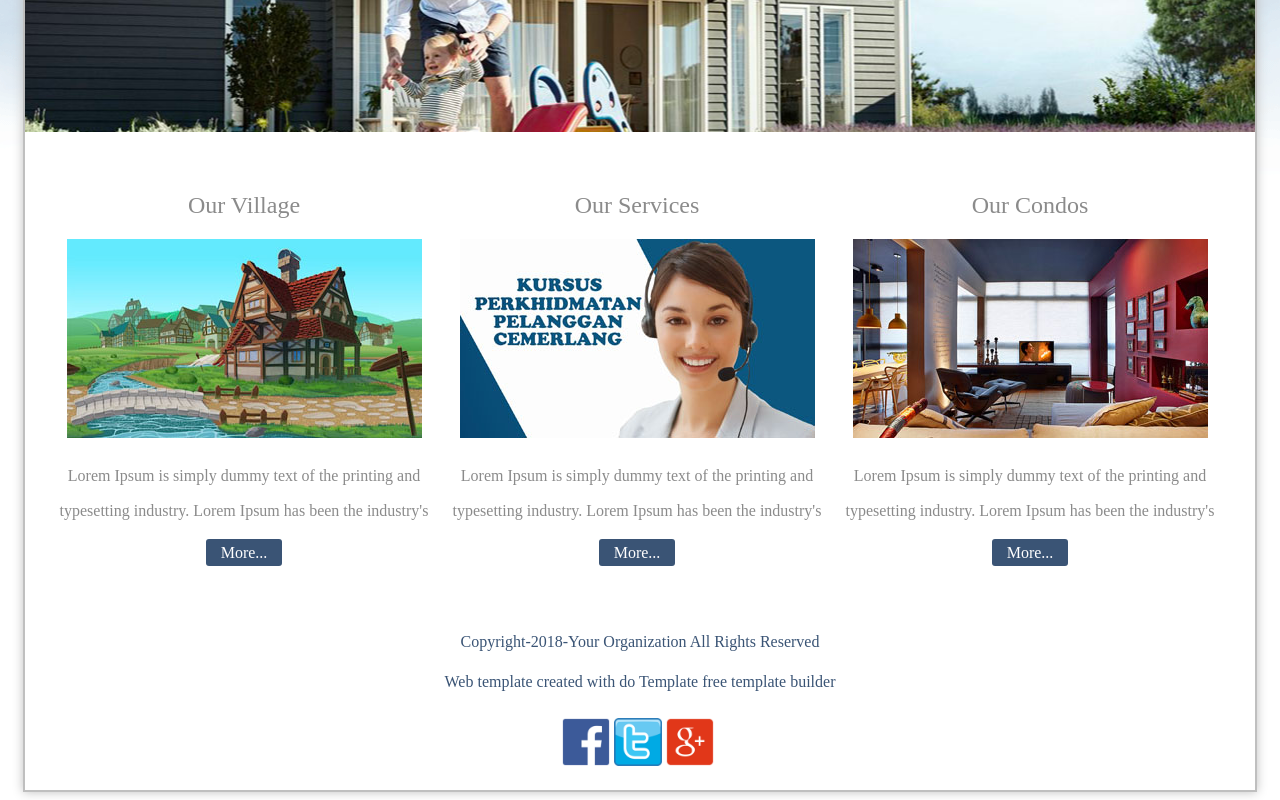
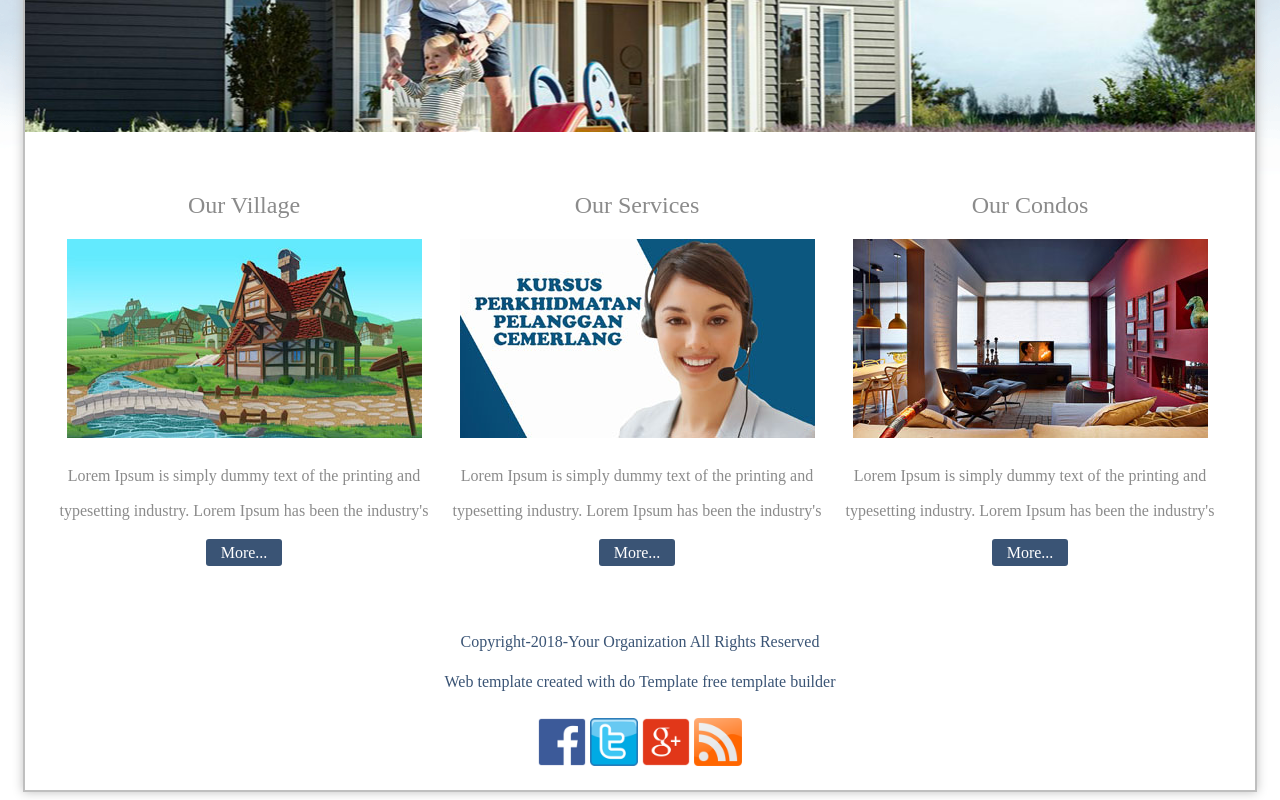
Before and after one commit to sojibyes/html, a plain HTML site: page index.html in a window 1280 px wide. Shown: the part 435-1235 px from the top of the page. Drawn offline with Linux system fonts and the light colour scheme.

Commit message:
Update index.html

```diff
--- a/index.html
+++ b/index.html
@@ -93,7 +93,7 @@
 								<a href="#"><img src="img/fb.png" alt="" /></a>
 								<a href="#"><img src="img/twitter-icon.png" alt="" /></a>
 								<a href="#"><img src="img/google.png" alt="" /></a>
-								<a href="#"><img src="rss.png" alt="" /></a>
+								<a href="#"><img src="img/rss.png" alt="" /></a>
 							</div>
 
 						</div>
```
